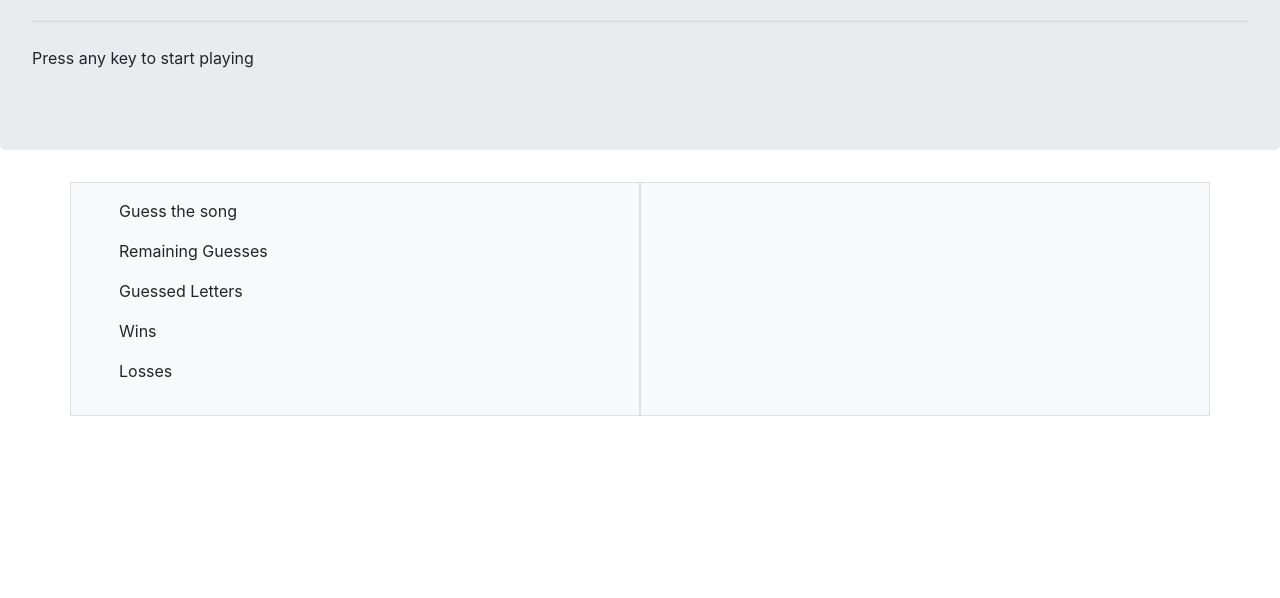
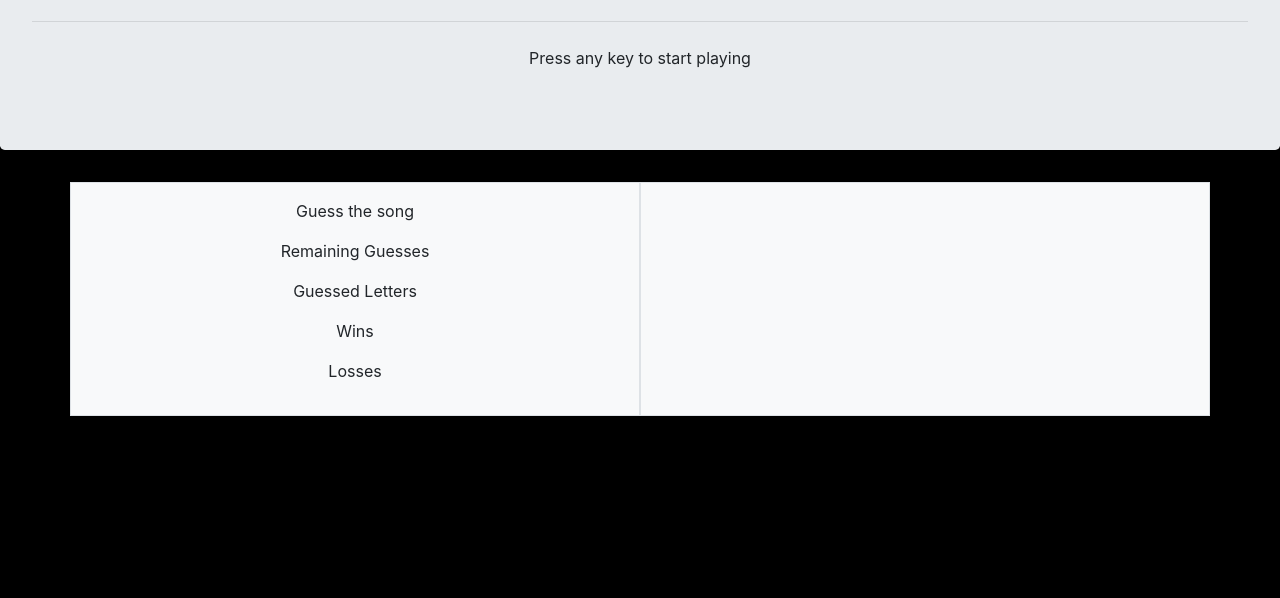
Before and after one commit to marinemekhakyan/Word-Guess-Game, a plain HTML site: page index.html in a window 1280 px wide. Shown: the part 202-800 px from the top of the page. Drawn offline with nearby package versions, Linux system fonts and the light colour scheme.

```diff
--- a/assets/css/style.css
+++ b/assets/css/style.css
@@ -0,0 +1,11 @@
+.display-4,
+.lead,
+.my-4,
+p {
+text-align: center;
+
+}
+
+body {
+    background-color: black;
+}
--- a/assets/javascript/game.js
+++ b/assets/javascript/game.js
@@ -1,16 +1,15 @@
 let letterGuessed = String.fromCharCode(event.keyCode).toLowerCase();
 
-    // Creating variables to hold the number of wins, losses, and ties. They start at 0.
-    let wins = 0;
+let wins = 0;
     let losses = 0;
     let correctGuesses;
     let wrongGuesses;
 
-    // Create variables that hold references to the places in the HTML where we want to display things.
     let word = document.getElementById("word");
     let remainingGuesses = document.getElementById("remaining-guesses-text");
     let winsText = document.getElementById("wins-text");
     let lossesText = document.getElementById("losses-text");
+
 
     function initializeGame() {
       word = ["A little less conversation", "Valerie", "We are the Champions", "Billie Jean"];
@@ -60,121 +59,25 @@
                     initializeGame();
 
 
-// $(document).ready(function() {
-// })
-//  let userChoice = ["A", "B", "C", "D", "E", "F", "G", "H", "I", "J", "K", "L", "M", "N", "O", "P", "Q", "R", "S", "T", "U", "V", "W", "X", "Y", "Z", "_"];
+// Initial Pseudocode
 
-// let artists;            //Topics
-//   let chosenArtist;     // Current artist
-//   let word;            // Selected word
-//   let guess;           // Guess
-//   let guesses = [ ];    // Stored guesses
-//   let lives;           // Lives
-//   let counter;         // Count correct guesses
-//   let space;            // Number of spaces in word '-'
-
-//   // Get elements
-//   let displayLives = document.getElementById("mylives");
-//   let displayArtist = document.getElementById("disArtist");
-//     let userChoice = event.key;
-
-//     let chosenArtist = function () {
-//         if (chosenCategory === categories[0]) {
-//           catagoryName.innerHTML = "Elvis Presley";
-//         } else if (chosenCategory === categories[1]) {
-//           catagoryName.innerHTML = "Amy Whinehouse";
-//         } else if (chosenCategory === categories[2]) {
-//           catagoryName.innerHTML = "Freddie Mercury";
-//         } else if (chosenCategory === categories[3]) {
-//             catagoryName.innerHTML = "Michael Jackson";
-//           }
-//       }
-
-//       result = function () {
-//         wordBlock = document.getElementById('wordBlock');
-//         correct = document.createElement('ul');
-
-//         for (var i = 0; i < word.length; i++) {
-//           correct.setAttribute('id', 'my-word');
-//           guess = document.createElement('li');
-//           guess.setAttribute('class', 'guess');
-//           if (word[i] === "-") {
-//             guess.innerHTML = "-";
-//             space = 1;
-//           } else {
-//             guess.innerHTML = "_";
-//           }
-//           guesses.push(guess);
-//       wordHolder.appendChild(correct);
-//       correct.appendChild(guess);
-//     }
-//   }
-
-//   // Show lives
-//   comments = function () {
-//     showLives.innerHTML = lives + " lives left";
-//     if (lives < 1) {
-//       showLives.innerHTML = "Try Again!";
-//     }
-//     for (var i = 0; i < guesses.length; i++) {
-//       if (counter + space === guesses.length) {
-//         showLives.innerHTML = "Nice job!";
-//       }
-//     }
-//   }
-
-// // OnKeyUp Function
-//     document.onkeyup = function(event) {
-//       guess = (this.innerHTML);
-//       this.setAttribute("class", "active");
-//       this.onkeyup = null;
-//       for (var i = 0; i < word.length; i++) {
-//         if (word[i] === guess) {
-//           guesses[i].innerHTML = guess;
-//           counter += 1;
-//         }
-//       }
-//       let i = (word.indexOf(guess));
-//       if (i === -1) {
-//         lives -= 1;
-//         comments();
-//       } else {
-//         comments();
-//       }
-//     }
-
-//   // Play
-//   play = function () {
-//     categories = [
-//         ["A little less conversation"],
-//         ["Valerie"],
-//         ["We are the Champions"],
-//         ["Billie Jean"]
-//     ];
-
-//     chosenCategory = categories[Math.floor(Math.random() * categories.length)];
-//     word = chosenCategory[Math.floor(Math.random() * chosenCategory.length)];
-//     word = word.replace(/\s/g, "-");
-//     console.log(word);
-//     buttons();
-
-//     guesses = [ ];
-//     lives = 10;
-//     counter = 0;
-//     space = 0;
-//     result();
-//     comments();
-//     chosenArtist();
-//     canvas();
-// }
-//     play();
-
-//     //Reset
-
-//     document.getElementById('reset').onclick = function() {
-//         correct.parentNode.removeChild(correct);
-//         letters.parentNode.removeChild(letters);
-//         showClue.innerHTML = "";
-//         context.clearRect(0, 0, 400, 400);
-//         play();
-//       }
+// Choose theme "Legends Gone" and include song names by famous artists who passed.
+// Link mp3 files and artist images to play and display once the song is guessed correctly.
+// For styling use Bootstrap (Jumbotron, image cards, grid). Also link to style.css file.
+// Display text with description, number of guesses, wins
+// User needs to guess the name of the song by typing any of the letters in CharCode.
+// If the letter typed fits any of the letters in the song name, the letter appears on its corresponding word position.
+// Use .push("_") to display underscore instead of the song name when the user is guessing.
+// Use .join(" ") to bring the letters together when the user gets the name of the song right.
+// if the typed letter is not in the current song name, it appears under "Guessed Letters" and the number of allowed guesses gets decremented by 1.
+// Wrong guessed letters are not typable anymore.
+// Define the number of times user can type wrong letters. Limit that number to 10 and display the dynamic countdown.
+// When the number of allowed guesses reaches 0, the user loses.
+// If the user guesses all letters correctly, the user wins and that song plays until user presses reset/play again.
+// When the user guesses the name of the song, the number of wins gets incremented by 1.
+// Create variables for guessed letters, counter, win and lose points.
+// Song names will be kept in an array.
+// Use for loops to loop through the arrays and assign the user choice to either correct or wrong.
+// Typed letters will be pulled from CharCode.
+// OnKeyUp event function will be used to grab user input and start the game.
+// CheckWin function will contain the conditional alerting "Win/Lose"
--- a/index.html
+++ b/index.html
@@ -6,6 +6,7 @@
     <meta http-equiv="X-UA-Compatible" content="ie=edge">
     <title>Hangman Game</title>
     <link rel="stylesheet" href="https://stackpath.bootstrapcdn.com/bootstrap/4.3.1/css/bootstrap.min.css" integrity="sha384-ggOyR0iXCbMQv3Xipma34MD+dH/1fQ784/j6cY/iJTQUOhcWr7x9JvoRxT2MZw1T" crossorigin="anonymous">
+    <link rel="stylesheet" href="assets/css/style.css"></link>
     <script src="assets/javascript/game.js"></script>
 </head>
 
@@ -14,7 +15,6 @@
     <p class="lead">This is a music-themed version of the game Hangman. You will be guessing names of the timeless hits by music legends who passed in the last couple of decades. Let's keep them alive!</p>
     <hr class="my-4">
     <p>Press any key to start playing</p>
-    <p class="lead"></p>
   </div>
 
 
```
Also changed, not shown: assets/files/220px-Elvis_Presley_promoting_Jailhouse_Rock.webp (added), assets/files/Amy_Winehouse_-_Back_To_Black.jpg (added), assets/files/Jackson.jpg (added), assets/files/freddie-mercury-1985-bw-y-billboard-1548.jpg (added).
